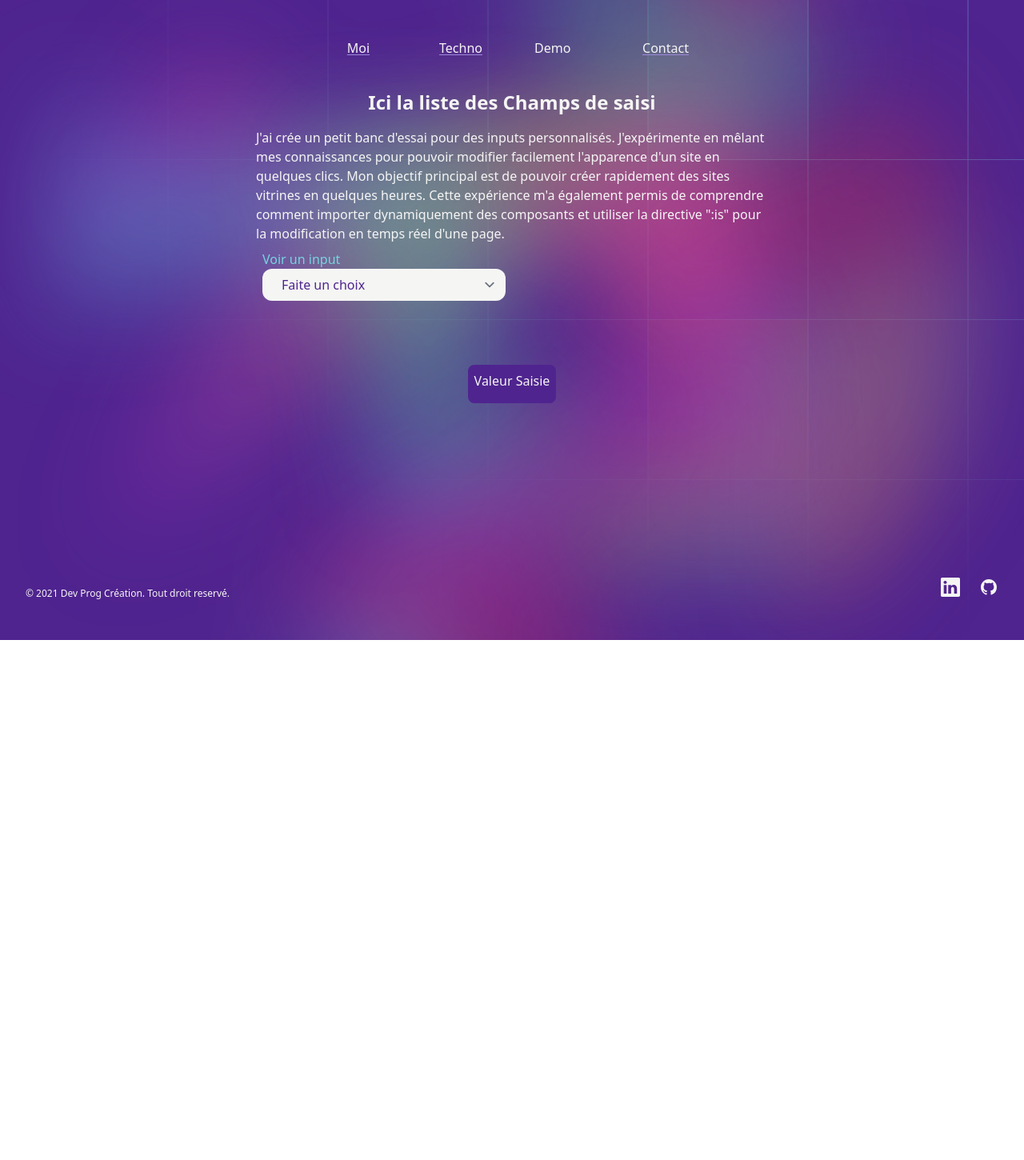
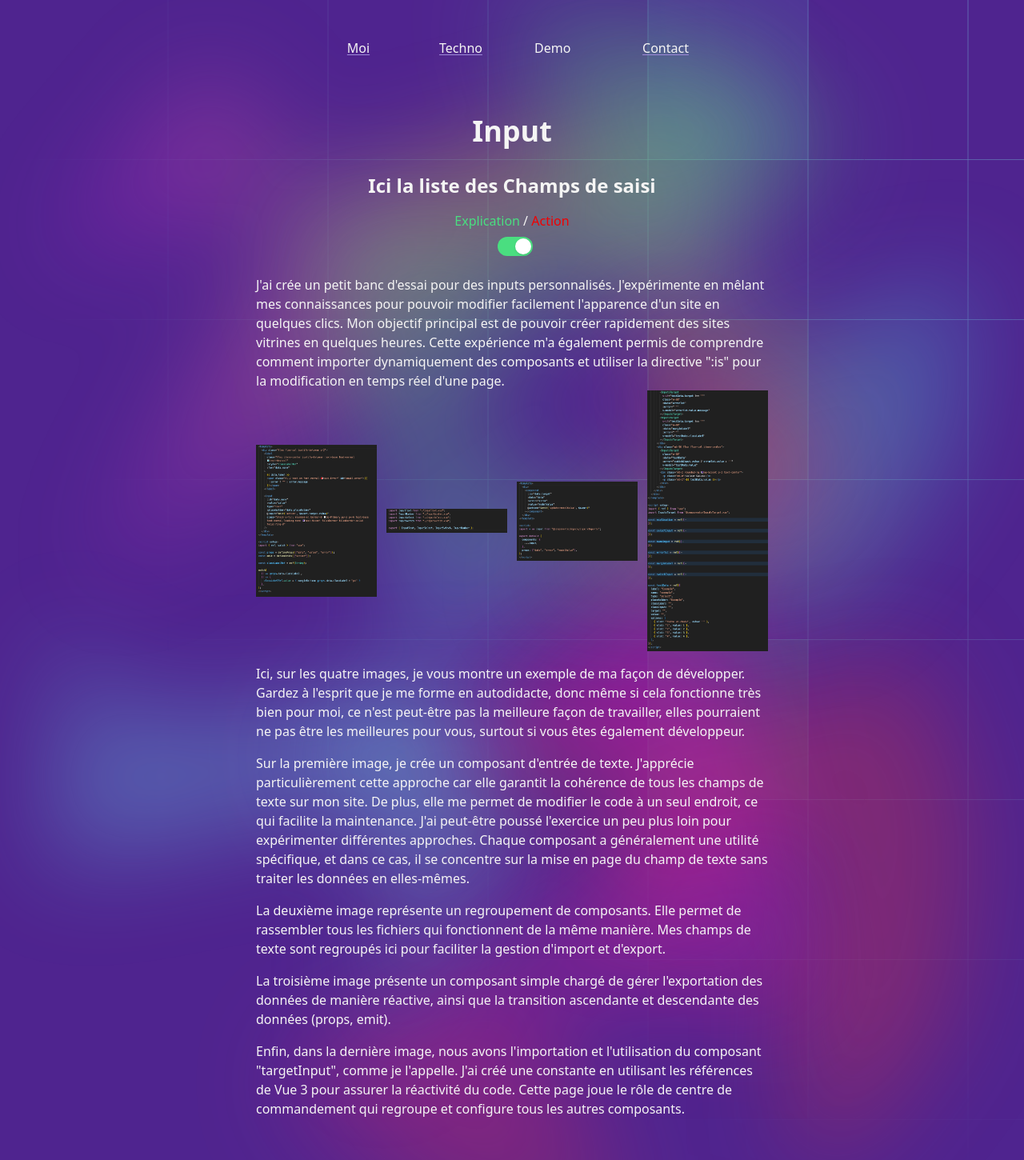
Before and after one commit to Robuchon/MaVitrine, a Vue app: page /input in a window 1280 px wide. Shown: the top 1450 px of the page at 80% size. Before the commit the page ends 800 px from the top, so only its background shows below. Built offline with nearby package versions, Linux system fonts and the light colour scheme; what prettier-plugin-tailwindcss would draw is missing.

Commit message:
modification de la page input

```diff
--- a/src/pages/Input.vue
+++ b/src/pages/Input.vue
@@ -1,16 +1,94 @@
 <template>
   <div class="flex w-full max-w-2xl flex-col items-center">
+    <h1>Input</h1>
     <h3>Ici la liste des Champs de saisi</h3>
+    <div class="flex flex-col items-center">
+      <p>
+        <span class="text-Success">Explication</span> /
+        <span class="text-Error">Action</span>
+      </p>
+      <InputsTarget
+        :data="explication"
+        :error="''"
+        v-model="explication.value"
+      ></InputsTarget>
+    </div>
+    <transition
+      enter-active-class="transition ease-out delay-300 duration-200"
+      enter-from-class="opacity-0 scale-0"
+      enter-to-class="opacity-100 scale-100"
+      leave-active-class="transition ease-in duration-150"
+      leave-from-class="opacity-100 scale-100"
+      leave-to-class="opacity-0 scale-0"
+      ><div v-if="explication.value">
         <p>
           J'ai crée un petit banc d'essai pour des inputs personnalisés.
-      J'expérimente en mêlant mes connaissances pour pouvoir modifier facilement
-      l'apparence d'un site en quelques clics. Mon objectif principal est de
-      pouvoir créer rapidement des sites vitrines en quelques heures. Cette
-      expérience m'a également permis de comprendre comment importer
-      dynamiquement des composants et utiliser la directive ":is" pour la
-      modification en temps réel d'une page.
+          J'expérimente en mêlant mes connaissances pour pouvoir modifier
+          facilement l'apparence d'un site en quelques clics. Mon objectif
+          principal est de pouvoir créer rapidement des sites vitrines en
+          quelques heures. Cette expérience m'a également permis de comprendre
+          comment importer dynamiquement des composants et utiliser la directive
+          ":is" pour la modification en temps réel d'une page.
         </p>
-
+        <div class="grid grid-cols-1 gap-3 sm:grid-cols-4">
+          <img
+            src="/img/input/exempleBaseInput.png"
+            alt=""
+            class="m-auto sm:duration-300 sm:hover:scale-[300%]"
+          />
+          <img
+            src="/img/input/import.png"
+            alt=""
+            class="m-auto sm:duration-300 sm:hover:scale-[300%]"
+          />
+          <img
+            src="/img/input/target.png"
+            alt=""
+            class="m-auto sm:duration-300 sm:hover:scale-[300%]"
+          />
+          <img
+            src="/img/input/exempleUse.png"
+            alt=""
+            class="m-auto sm:duration-300 sm:hover:scale-[250%]"
+          />
+        </div>
+        <p>
+          Ici, sur les quatre images, je vous montre un exemple de ma façon de
+          développer. Gardez à l'esprit que je me forme en autodidacte, donc
+          même si cela fonctionne très bien pour moi, ce n'est peut-être pas la
+          meilleure façon de travailler, elles pourraient ne pas être les
+          meilleures pour vous, surtout si vous êtes également développeur.
+        </p>
+        <p>
+          Sur la première image, je crée un composant d'entrée de texte.
+          J'apprécie particulièrement cette approche car elle garantit la
+          cohérence de tous les champs de texte sur mon site. De plus, elle me
+          permet de modifier le code à un seul endroit, ce qui facilite la
+          maintenance. J'ai peut-être poussé l'exercice un peu plus loin pour
+          expérimenter différentes approches. Chaque composant a généralement
+          une utilité spécifique, et dans ce cas, il se concentre sur la mise en
+          page du champ de texte sans traiter les données en elles-mêmes.
+        </p>
+        <p>
+          La deuxième image représente un regroupement de composants. Elle
+          permet de rassembler tous les fichiers qui fonctionnent de la même
+          manière. Mes champs de texte sont regroupés ici pour faciliter la
+          gestion d'import et d'export.
+        </p>
+        <p>
+          La troisième image présente un composant simple chargé de gérer
+          l'exportation des données de manière réactive, ainsi que la transition
+          ascendante et descendante des données (props, emit).
+        </p>
+        <p>
+          Enfin, dans la dernière image, nous avons l'importation et
+          l'utilisation du composant "targetInput", comme je l'appelle. J'ai
+          créé une constante en utilisant les références de Vue 3 pour assurer
+          la réactivité du code. Cette page joue le rôle de centre de
+          commandement qui regroupe et configure tous les autres composants.
+        </p>
+      </div>
+      <div v-else>
         <div class="grid grid-cols-1 items-center md:grid-cols-2">
           <InputsTarget
             class="w-80"
@@ -27,8 +105,8 @@
           ></InputsTarget>
         </div>
         <h4 v-if="testData.target !== ''">
-      Je vous laisse expérimenter quelques paramètres simples. L'objectif ici
-      est surtout de vous montrer ce que j'ai appris à mettre en place.
+          Je vous laisse expérimenter quelques paramètres simples. L'objectif
+          ici est surtout de vous montrer ce que j'ai appris à mettre en place.
         </h4>
 
         <div class="grid grid-cols-1 items-center md:grid-cols-2">
@@ -66,12 +144,22 @@
             <p class="mt-2">{{ testData.value }}</p>
           </div>
         </div>
+      </div></transition
+    >
   </div>
 </template>
 
 <script setup>
 import { ref } from "vue";
 import InputsTarget from "@components/InputsTarget.vue";
+
+const explication = ref({
+  label: "",
+  name: "switch",
+  type: "switch",
+  target: "InputSwitch",
+  value: true,
+});
 
 const selectInput = ref({
   label: "Voir un input",
@@ -84,6 +172,7 @@ const selectInput = ref({
     { slot: "Input Select", value: "InputSelect" },
     { slot: "Input Text", value: "InputText" },
     { slot: "Input Switch", value: "InputSwitch" },
+    { slot: "Input Number", value: "InputNumber" },
   ],
 });
 
```
Lines whose indentation alone changed are shown as unchanged.
